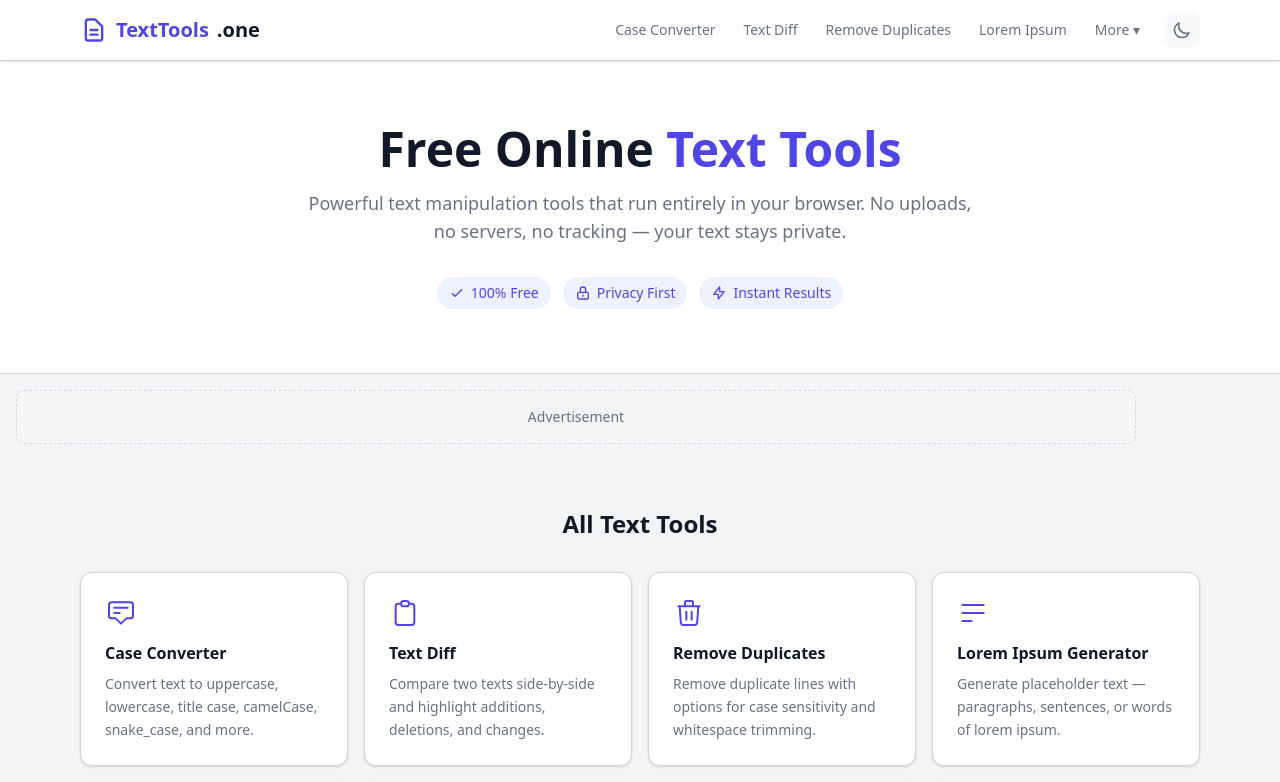
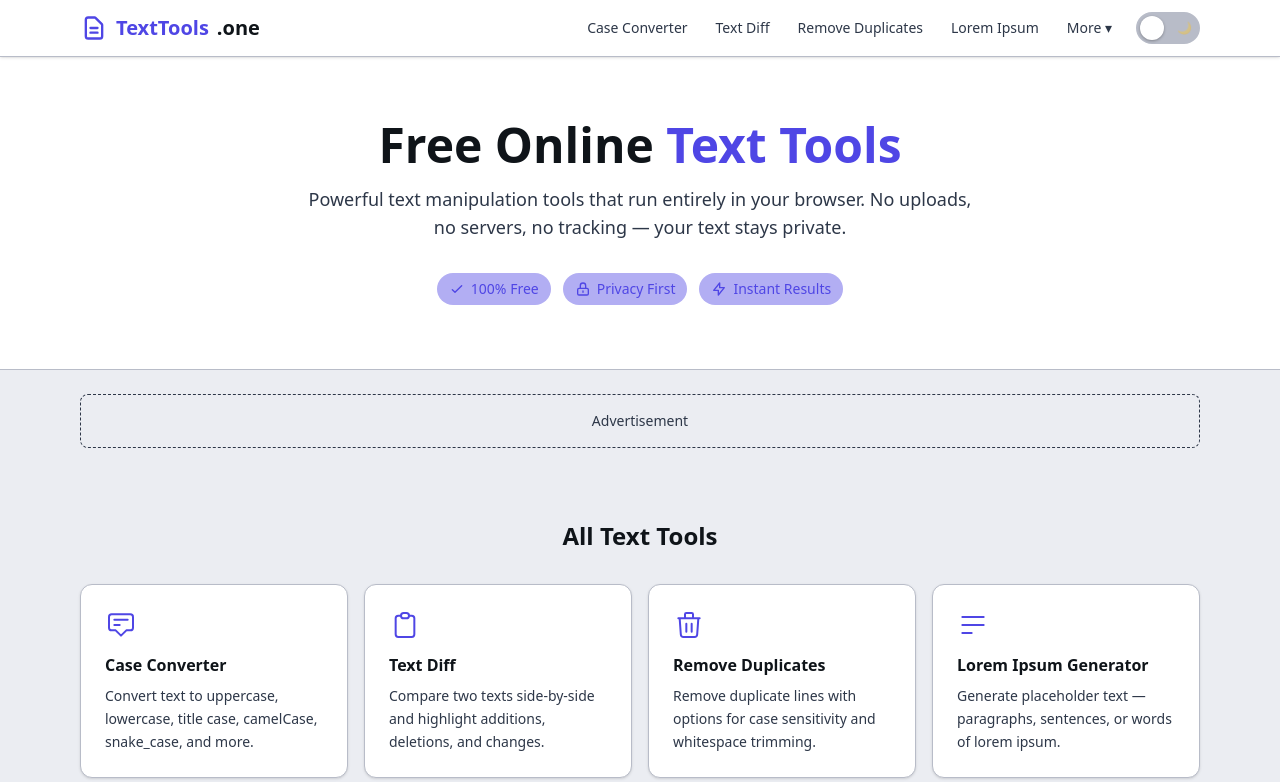
Before and after one commit to kembah17/texttools.one, a Next.js app: page / in a window 1280 px wide. Shown: the top 782 px of the page. Built offline with nearby package versions, Linux system fonts and the light colour scheme.

Commit message:
Add sliding toggle switch for theme selector

```diff
--- a/src/app/globals.css
+++ b/src/app/globals.css
@@ -1,62 +1,160 @@
 @import "tailwindcss";
 
-@theme {
+@custom-variant dark (&:where(.dark, .dark *));
+
+/* Tailwind utility class mappings - uses actual values for build-time resolution */
+@theme inline {
   --color-primary: #4F46E5;
-  --color-primary-hover: #4338CA;
-  --color-primary-light: #EEF2FF;
-  --color-primary-dark: #3730A3;
-  --color-page-bg: #F3F4F6;
+  --color-primary-light: #B2AEF3;
+  --color-primary-dark: #281ED6;
+  --color-primary-hover: #281ED6;
+  --color-primary-text: #0F1419;
+  --color-secondary: #FDFDFE;
+  --color-accent: #4F46E5;
+  --color-accent-dark: #281ED6;
   --color-surface: #FFFFFF;
-  --color-surface-alt: #F9FAFB;
-  --color-text: #111827;
-  --color-text-light: #6B7280;
-  --color-text-dark: #030712;
-  --color-border: #D1D5DB;
-  --color-border-light: #E5E7EB;
+  --color-surface-alt: #F3F4F6;
+  --color-surface-dark: #0B1120;
+  --color-surface-dark-alt: #162032;
+  --color-card: #FFFFFF;
+  --color-card-hover: #F9FAFB;
+  --color-input: #FFFFFF;
+  --color-hero: #FFFFFF;
+  --color-page-bg: #EBEDF2;
+  --color-page-bg-dark: #0B1120;
+  --color-text: #0F1419;
+  --color-text-light: #2D3748;
+  --color-text-dark: #F1F5F9;
+  --color-text-dark-muted: #64748B;
+  --color-heading: #0F1419;
+  --color-link: #4F46E5;
+  --color-dark: #F1F5F9;
+  --color-dark-muted: #64748B;
+  --color-light: #F1F5F9;
+  --color-muted: #718096;
+  --color-border: #B8BCC8;
+  --color-border-light: #D1D5DB;
+  --color-border-dark: #2D3F56;
   --color-success: #059669;
+  --color-success-bg: #ECFDF5;
+  --color-warning: #D97706;
+  --color-warning-bg: #FFFBEB;
   --color-error: #DC2626;
-  --color-warning: #D97706;
-  --color-muted: #9CA3AF;
+  --color-error-bg: #FEF2F2;
+  --color-info: #2563EB;
+  --color-info-bg: #EFF6FF;
+  --font-sans: "Inter", ui-sans-serif, system-ui, sans-serif;
 }
 
 :root {
-  --ad-bg: rgba(243, 244, 246, 0.3);
-  --ad-border: rgba(107, 114, 128, 0.2);
+  --color-bg-primary: #EBEDF2;
+  --color-bg-secondary: #DFE1E8;
+  --color-bg-card: #FFFFFF;
+  --color-bg-card-hover: #F9FAFB;
+  --color-bg-input: #FFFFFF;
+  --color-bg-hero: linear-gradient(180deg, #FFFFFF 0%, #FFFFFF 100%);
+  --color-bg-hero-solid: #FFFFFF;
+  --color-bg-muted: #F3F4F6;
+  --color-bg-code: #F3F4F6;
+  --color-text-primary: #0F1419;
+  --color-text-secondary: #2D3748;
+  --color-text-tertiary: #4A5568;
+  --color-text-muted: #718096;
+  --color-text-inverse: #F1F5F9;
+  --color-text-heading: #0F1419;
+  --color-text-link: #4F46E5;
+  --color-brand: #4F46E5;
+  --color-brand-dark: #281ED6;
+  --color-brand-darker: #2017AA;
+  --color-brand-light: #B2AEF3;
+  --color-brand-lighter: #FDFDFE;
+  --color-brand-lightest: #FFFFFF;
+  --color-brand-bg: #FFFFFF;
+  --color-border: #B8BCC8;
+  --color-border-light: #D1D5DB;
+  --color-border-dark: #8892A4;
+  --color-border-brand: #4F46E5;
+  --shadow-sm: 0 1px 3px 0 rgba(0,0,0,0.08), 0 1px 2px -1px rgba(0,0,0,0.06);
+  --shadow-md: 0 4px 8px -1px rgba(0,0,0,0.12), 0 2px 4px -2px rgba(0,0,0,0.08);
+  --shadow-lg: 0 12px 24px -4px rgba(0,0,0,0.15), 0 4px 8px -4px rgba(0,0,0,0.1);
+  --shadow-card: 0 2px 8px -2px rgba(0,0,0,0.1), 0 1px 3px -1px rgba(0,0,0,0.06);
+  --color-success: #059669;
+  --color-success-bg: #ECFDF5;
+  --color-warning: #D97706;
+  --color-warning-bg: #FFFBEB;
+  --color-error: #DC2626;
+  --color-error-bg: #FEF2F2;
+  --color-info: #2563EB;
+  --color-info-bg: #EFF6FF;
+  --color-ad-bg: rgba(79,70,229,0.04);
+  --color-ad-border: rgba(79,70,229,0.12);
+  --color-ad-text: #9CA3AF;
+  --color-toggle-track: #CBD5E1;
+  --color-toggle-thumb: #FFFFFF;
+  --color-toggle-icon: #64748B;
 }
 
 .dark {
-  --color-page-bg: #0F172A;
-  --color-surface: #1E293B;
-  --color-surface-alt: #334155;
-  --color-text: #F1F5F9;
-  --color-text-light: #94A3B8;
-  --color-text-dark: #F8FAFC;
-  --color-border: #475569;
-  --color-border-light: #334155;
-  --color-primary-light: #312E81;
-  --ad-bg: rgba(30, 41, 59, 0.3);
-  --ad-border: rgba(148, 163, 184, 0.2);
+  --color-bg-primary: #0B1120;
+  --color-bg-secondary: #162032;
+  --color-bg-card: #1A2538;
+  --color-bg-card-hover: #243044;
+  --color-bg-input: #1A2538;
+  --color-bg-hero: linear-gradient(180deg, #090734 0%, #05041F 100%);
+  --color-bg-hero-solid: #090734;
+  --color-bg-muted: #1A2538;
+  --color-bg-code: #1A2538;
+  --color-text-primary: #F1F5F9;
+  --color-text-secondary: #CBD5E1;
+  --color-text-tertiary: #94A3B8;
+  --color-text-muted: #64748B;
+  --color-text-inverse: #111827;
+  --color-text-heading: #F8FAFC;
+  --color-text-link: #B2AEF3;
+  --color-brand: #B2AEF3;
+  --color-brand-dark: #4F46E5;
+  --color-brand-darker: #281ED6;
+  --color-brand-light: #FDFDFE;
+  --color-brand-lighter: #FFFFFF;
+  --color-brand-lightest: #0C0941;
+  --color-brand-bg: #0C0941;
+  --color-border: #2D3F56;
+  --color-border-light: #1E2D42;
+  --color-border-dark: #3D5068;
+  --color-border-brand: #4F46E5;
+  --shadow-sm: 0 1px 3px 0 rgba(0,0,0,0.4), 0 1px 2px -1px rgba(0,0,0,0.3);
+  --shadow-md: 0 4px 8px -1px rgba(0,0,0,0.5), 0 2px 4px -2px rgba(0,0,0,0.4);
+  --shadow-lg: 0 12px 24px -4px rgba(0,0,0,0.5), 0 4px 8px -4px rgba(0,0,0,0.4);
+  --shadow-card: 0 2px 8px -2px rgba(0,0,0,0.4), 0 1px 3px -1px rgba(0,0,0,0.3);
+  --color-success: #34D399;
+  --color-success-bg: #064E3B;
+  --color-warning: #FBBF24;
+  --color-warning-bg: #78350F;
+  --color-error: #F87171;
+  --color-error-bg: #7F1D1D;
+  --color-info: #60A5FA;
+  --color-info-bg: #1E3A5F;
+  --color-ad-bg: rgba(178,174,243,0.06);
+  --color-ad-border: rgba(178,174,243,0.15);
+  --color-ad-text: #64748B;
+  --color-toggle-track: #334155;
+  --color-toggle-thumb: #F1F5F9;
+  --color-toggle-icon: #94A3B8;
 }
 
-html {
-  scroll-behavior: smooth;
+* { box-sizing: border-box; }
+
+body {
+  background-color: var(--color-bg-primary);
+  color: var(--color-text-primary);
+  font-family: system-ui, -apple-system, sans-serif;
+  -webkit-font-smoothing: antialiased;
+  -moz-osx-font-smoothing: grayscale;
 }
 
-body {
-  background-color: var(--color-page-bg);
-  color: var(--color-text);
-  font-family: system-ui, -apple-system, sans-serif;
-}
+::selection { background-color: var(--color-brand-lighter); color: var(--color-text-primary); }
+.dark ::selection { background-color: var(--color-brand-darker); color: var(--color-text-primary); }
 
-.ad-slot {
-  margin: 1rem 0;
-}
-
-textarea {
-  font-family: ui-monospace, SFMono-Regular, "SF Mono", Menlo, monospace;
-}
-
-::selection {
-  background-color: var(--color-primary);
-  color: white;
-}
+input, textarea, select { background-color: var(--color-bg-input); color: var(--color-text-primary); border-color: var(--color-border); }
+input:focus, textarea:focus, select:focus { outline: none; border-color: var(--color-brand); box-shadow: 0 0 0 3px rgba(79,70,229,0.15); }
+.dark input:focus, .dark textarea:focus, .dark select:focus { box-shadow: 0 0 0 3px rgba(178,174,243,0.2); }
--- a/src/components/layout/Header.tsx
+++ b/src/components/layout/Header.tsx
@@ -77,20 +77,27 @@ export default function Header() {
           </nav>
 
           <button
-            onClick={toggleTheme}
-            className="p-2 rounded-lg bg-surface-alt hover:bg-primary-light text-text-light hover:text-primary transition-colors"
-            aria-label={dark ? 'Switch to light mode' : 'Switch to dark mode'}
-          >
-            {dark ? (
-              <svg className="w-5 h-5" fill="none" stroke="currentColor" viewBox="0 0 24 24">
-                <path strokeLinecap="round" strokeLinejoin="round" strokeWidth={2} d="M12 3v1m0 16v1m9-9h-1M4 12H3m15.364 6.364l-.707-.707M6.343 6.343l-.707-.707m12.728 0l-.707.707M6.343 17.657l-.707.707M16 12a4 4 0 11-8 0 4 4 0 018 0z" />
-              </svg>
-            ) : (
-              <svg className="w-5 h-5" fill="none" stroke="currentColor" viewBox="0 0 24 24">
-                <path strokeLinecap="round" strokeLinejoin="round" strokeWidth={2} d="M20.354 15.354A9 9 0 018.646 3.646 9.003 9.003 0 0012 21a9.003 9.003 0 008.354-5.646z" />
-              </svg>
-            )}
-          </button>
+              onClick={toggleTheme}
+              aria-label={dark ? "Switch to light mode" : "Switch to dark mode"}
+              style={{
+                display: "inline-flex",
+                alignItems: "center",
+                padding: "0.25rem",
+                borderRadius: "9999px",
+                border: "2px solid var(--color-border, #CBD5E1)",
+                backgroundColor: dark ? "var(--color-primary, #10B981)" : "var(--color-border, #CBD5E1)",
+                cursor: "pointer",
+                transition: "all 0.3s ease",
+                width: "4rem",
+                height: "2rem",
+                position: "relative",
+                flexShrink: 0,
+              }}
+            >
+              <span style={{ position: "absolute", left: "0.375rem", top: "50%", transform: "translateY(-50%)", fontSize: "0.75rem", opacity: dark ? 0.4 : 1, transition: "opacity 0.3s ease", lineHeight: 1 }}>☀️</span>
+              <span style={{ position: "absolute", right: "0.375rem", top: "50%", transform: "translateY(-50%)", fontSize: "0.75rem", opacity: dark ? 1 : 0.4, transition: "opacity 0.3s ease", lineHeight: 1 }}>🌙</span>
+              <span style={{ position: "absolute", top: "2px", left: dark ? "calc(100% - 1.625rem)" : "2px", width: "1.5rem", height: "1.5rem", borderRadius: "50%", backgroundColor: "#FFFFFF", boxShadow: "0 1px 3px rgba(0,0,0,0.3)", transition: "left 0.3s ease" }} />
+            </button>
 
           <button
             onClick={() => setMenuOpen(!menuOpen)}
```
Also changed, not shown: 1 other file (tests, documents, lock files or other folders).
